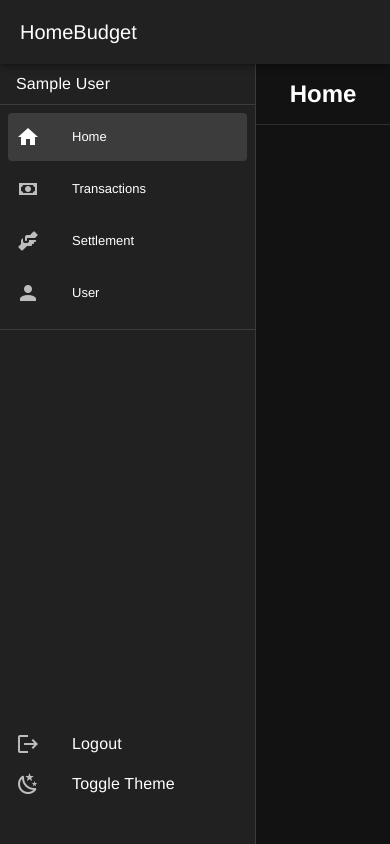
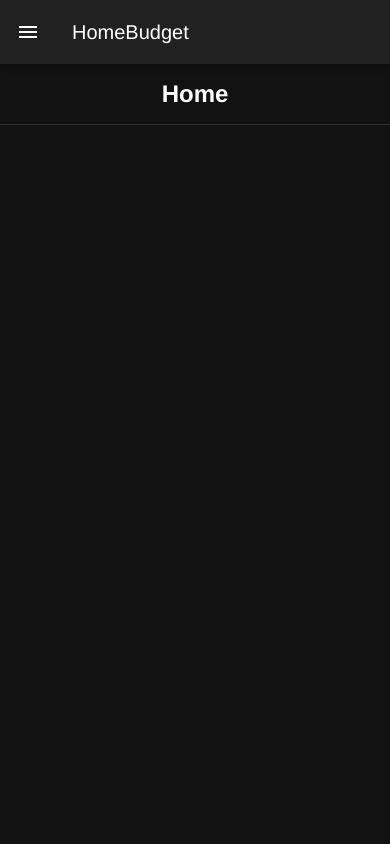
Before and after one commit to MacGurk/Morphnet.Homebudget, a Vue app in the folder src/homebudget-frontend/: page / in a window 390 px wide. Built offline with nearby package versions, Linux system fonts and the light colour scheme; sample sign-in values are in the browser's storage.

Commit message:
make navigation mobile friendly

```diff
--- a/src/homebudget-frontend/src/App.vue
+++ b/src/homebudget-frontend/src/App.vue
@@ -1,8 +1,6 @@
 <template>
   <v-app :theme="themeStore.theme">
-    <v-app-bar>
-      <v-app-bar-title>HomeBudget</v-app-bar-title>
-    </v-app-bar>
+    <AppBar />
     <NavigationDrawer v-if="!!authStore.auth"></NavigationDrawer>
     <v-main>
       <router-view></router-view>
@@ -14,6 +12,7 @@
 import NavigationDrawer from '@/components/common/NavigationDrawer.vue';
 import { useThemeStore } from '@/stores/theme.stora';
 import { useAuthStore } from '@/stores/auth.store';
+import AppBar from '@/components/common/AppBar.vue';
 
 const themeStore = useThemeStore();
 const authStore = useAuthStore();
--- /dev/null
+++ b/src/homebudget-frontend/src/components/common/AppBar.vue
@@ -0,0 +1,21 @@
+<script setup lang="ts">
+import { useNavStore } from '@/stores/nav.store';
+
+const navStore = useNavStore();
+
+const toggleNav = () => {
+  navStore.toggleNav();
+};
+</script>
+
+<template>
+  <v-app-bar>
+    <v-app-bar-nav-icon
+      variant="text"
+      @click.stop="toggleNav"
+    ></v-app-bar-nav-icon>
+    <v-app-bar-title>HomeBudget</v-app-bar-title>
+  </v-app-bar>
+</template>
+
+<style scoped></style>
--- a/src/homebudget-frontend/src/components/common/NavigationDrawer.vue
+++ b/src/homebudget-frontend/src/components/common/NavigationDrawer.vue
@@ -1,5 +1,9 @@
 <template>
-  <v-navigation-drawer permanent>
+  <v-navigation-drawer
+    v-model="navStore.isNavOpen"
+    :temporary="mobile"
+    :permanent="!mobile"
+  >
     <v-list-item :title="username"> </v-list-item>
     <v-divider></v-divider>
     <v-list nav>
@@ -30,7 +34,7 @@
     </v-list>
     <v-divider></v-divider>
 
-    <template v-slot:append>
+    <template #append>
       <v-list-item
         prepend-icon="mdi-logout"
         title="Logout"
@@ -55,9 +59,14 @@
 import { useThemeStore } from '@/stores/theme.stora';
 import { useAuthStore } from '@/stores/auth.store';
 import { ref } from 'vue';
+import { useNavStore } from '@/stores/nav.store';
+import { useDisplay } from 'vuetify';
+
+const { mobile } = useDisplay();
 
 const themeStore = useThemeStore();
 const authStore = useAuthStore();
+const navStore = useNavStore();
 
 const username = ref<string>('');
 if (authStore.auth) {
--- /dev/null
+++ b/src/homebudget-frontend/src/stores/nav.store.ts
@@ -0,0 +1,15 @@
+import { defineStore } from 'pinia';
+
+interface NavState {
+  isNavOpen: boolean;
+}
+export const useNavStore = defineStore('nav', {
+  state: (): NavState => ({
+    isNavOpen: false,
+  }),
+  actions: {
+    toggleNav() {
+      this.isNavOpen = !this.isNavOpen;
+    },
+  },
+});
```
